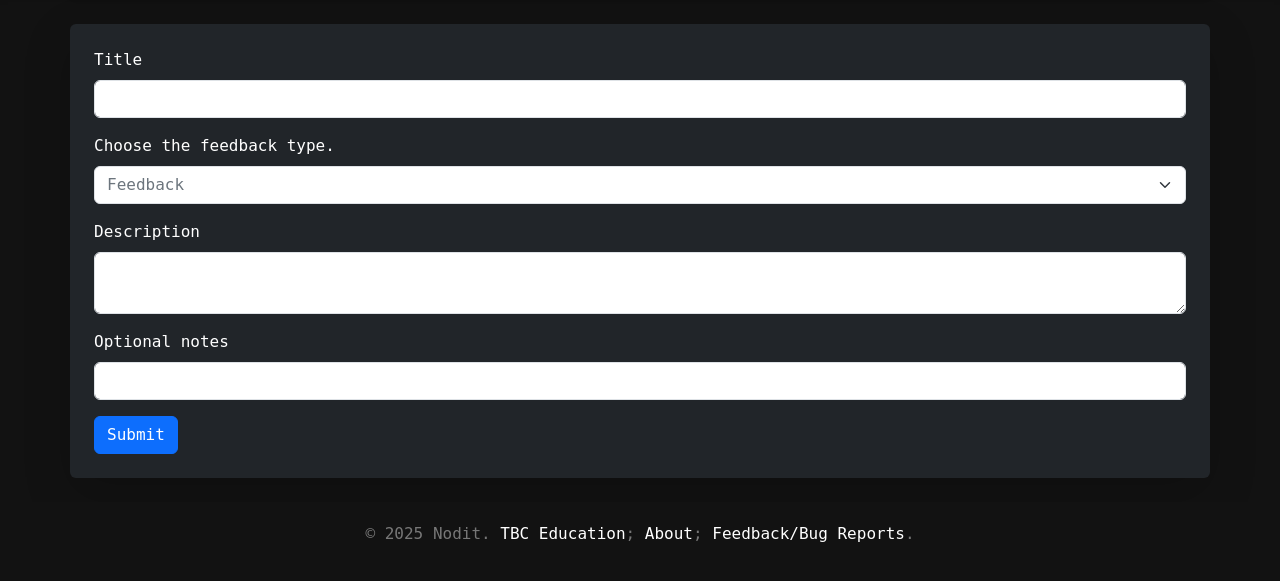
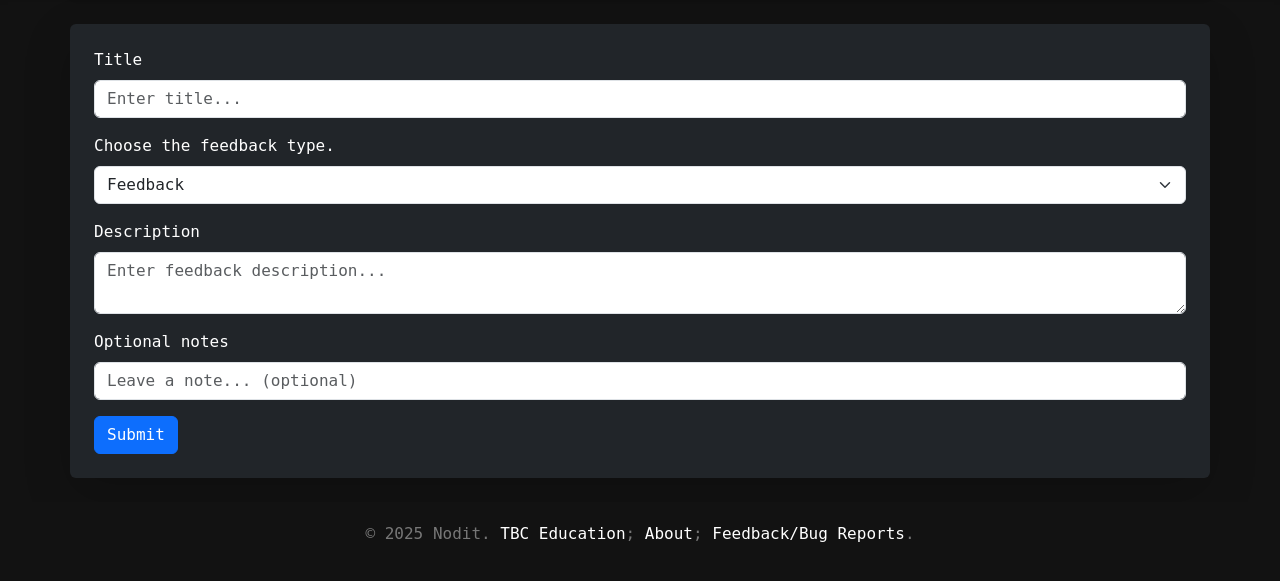
Before and after one commit to neogitz/Nodit, a Flask app: page /feedback in a window 1280 px wide. Shown: the part 136-717 px from the top of the page. Run offline with Flask 3, Linux system fonts and the light colour scheme; some libraries are stand-ins or nearby versions.

Commit message:
Update feedback.html

```diff
--- a/templates/feedback.html
+++ b/templates/feedback.html
@@ -16,35 +16,35 @@
 
     <div class="mb-3">
         {{ form.FeedbackTitle.label(class="form-label") }}
-        {{ form.FeedbackTitle(class="form-control text-secondary") }}
+        {{ form.FeedbackTitle(class="form-control", placeholder="Enter title...") }}
     </div>
 
     <div class="mb-3">
         {{ form.FeedbackType.label(class="form-label") }}
-        {{ form.FeedbackType(class="form-select text-secondary", id="feedbackType") }}
+        {{ form.FeedbackType(class="form-select", id="feedbackType", placeholder="Pick a feedback type...") }}
     </div>
 
     <div id="bugFields" style="display: none;">
         <div class="mb-3">
             {{ form.BugDescription.label(class="form-label") }}
-            {{ form.BugDescription(class="form-control text-secondary") }}
+            {{ form.BugDescription(class="form-control", placeholder="Type the bug description...") }}
         </div>
         <div class="mb-3">
             {{ form.Images.label(class="form-label") }}
-            {{ form.Images(class="form-control text-secondary") }}
+            {{ form.Images(class="form-control", placeholder="Upload images and/or videos") }}
         </div>
     </div>
 
     <div id="feedbackFields" style="display: none;">
         <div class="mb-3">
             {{ form.FeedbackDescription.label(class="form-label") }}
-            {{ form.FeedbackDescription(class="form-control text-secondary") }}
+            {{ form.FeedbackDescription(class="form-control", placeholder="Enter feedback description...") }}
         </div>
     </div>
 
     <div class="mb-3">
         {{ form.Notes.label(class="form-label") }}
-        {{ form.Notes(class="form-control text-secondary") }}
+        {{ form.Notes(class="form-control", placeholder="Leave a note... (optional)") }}
     </div>
 
     <button type="submit" class="btn btn-primary">{{ form.submit.label.text }}</button>
```
